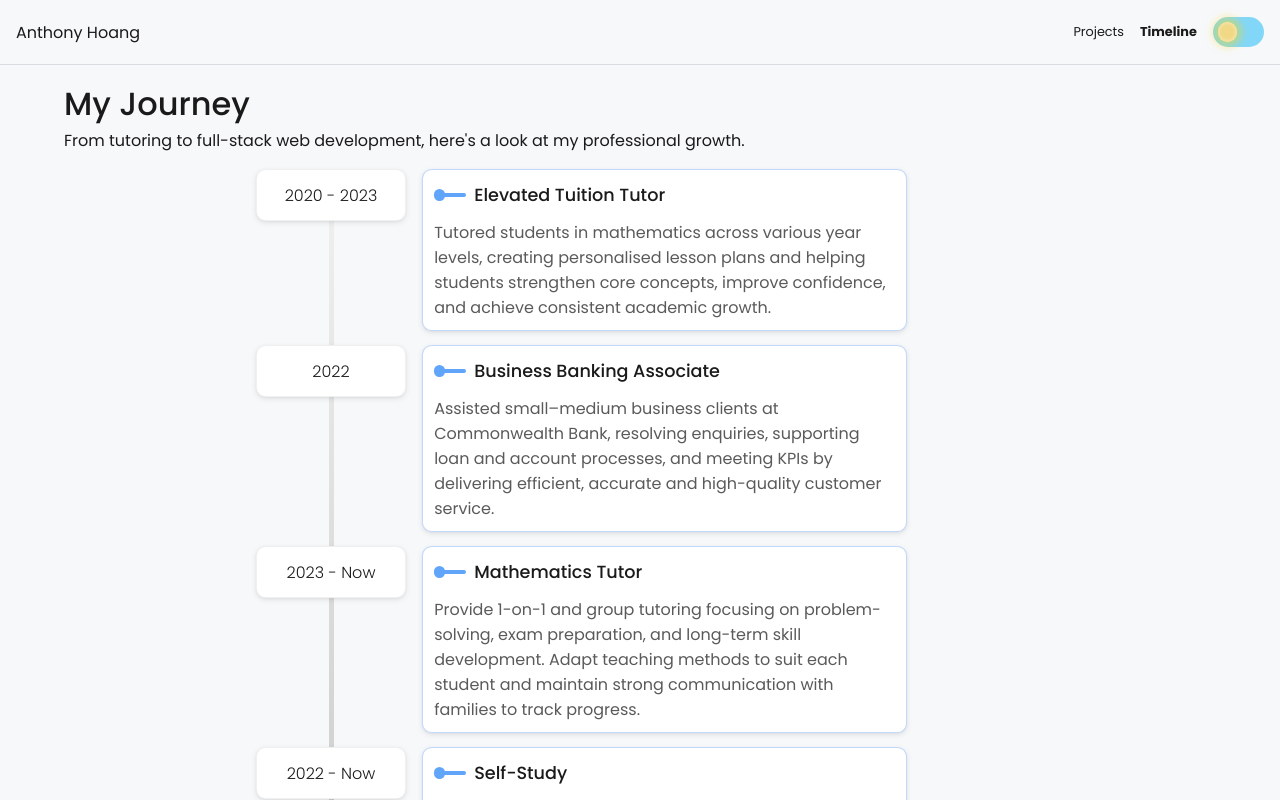
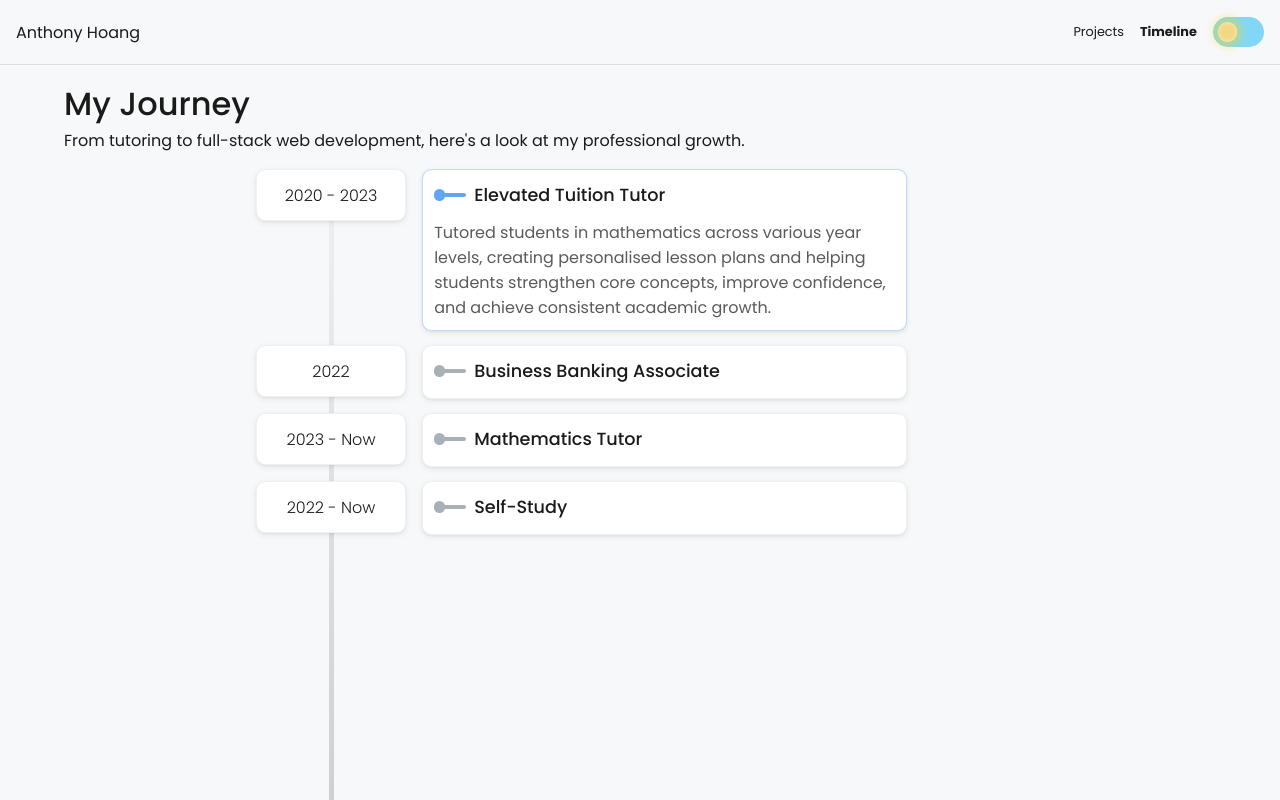
Before and after one commit to AntH117/anthonyhoang-dev, a React (Create React App) app: page /timeline in a window 1280 px wide. Built offline with nearby package versions, Linux system fonts and the light colour scheme.

Commit message:
Added pop up animations for journey/timeline

```diff
--- a/src/sections/Timeline.js
+++ b/src/sections/Timeline.js
@@ -12,6 +12,7 @@ export default function Timeline() {
 
     function TimelineSegment({date, title, desctiption, icon, delay}) {
         const [expanded, setExpanded] = React.useState(false)
+        const [appear, setAppear] = React.useState(false)
         const descRef = React.useRef(null)
 
         React.useEffect(() => {
@@ -26,17 +27,23 @@ export default function Timeline() {
         React.useEffect(() => {
             setTimeout(() => {
                 setExpanded(true)
+            }, timings.at(-1) + delay)
+        }, [])
+                React.useEffect(() => {
+            setTimeout(() => {
+                setAppear(true)
             }, delay)
         }, [])
 
-        return <div className='segment-body'>
+        return (
+        <div className={`segment-body`}>
             <div className='segment-left'>
-                <div className={`segment-date ${darkMode && 'dark'}`}>
+                <div className={`segment-date ${darkMode && 'dark'} ${appear && 'appear'}`}>
                     {date}
                 </div>
             </div>
-            <div className={`segment-right ${expanded && 'expanded'}`}>
-                <div className='segment-title' onClick={() => setExpanded(!expanded)}>
+            <div className={`segment-right ${expanded && 'expanded'}  ${appear && 'appear'}`}>
+                <div className={`segment-title`} onClick={() => setExpanded(!expanded)}>
                     <div className='anchor-body'>
                         <div className='anchor-circle' style={expanded ? {} : {backgroundColor: '#A9B0B8'}}></div>
                         <div className='anchor-line'  style={expanded ? {} : {backgroundColor: '#A9B0B8'}}></div>
@@ -50,6 +57,7 @@ export default function Timeline() {
                 </div>
             </div>
         </div>
+        )
     }
 
     return <div className={`timeline-outer-body ${darkMode && 'dark'}`}>
--- a/src/styles/Timeline.css
+++ b/src/styles/Timeline.css
@@ -94,6 +94,34 @@
     border: 1px solid rgba(0, 0, 0, 0.06);
     transition: transform 0.2s ease, box-shadow 0.2s ease;
     padding: 0 0.5rem 0 0.5rem;
+    opacity: 0;
+    transform: translateY(2px);
+}
+
+.segment-date.appear {
+    animation: dateAppear 0.5s forwards
+}
+
+@keyframes dateAppear {
+    0% {
+        opacity: 0;
+        transform: translateY(10px);
+    }
+    100% {
+        opacity: 1;
+        transform: translateY(0px);
+    }
+}
+
+@keyframes jobCardAppear {
+    0% {
+        opacity: 0;
+        transform: translateX(50px);
+    }
+    100% {
+        opacity: 1;
+        transform: translateX(0px);
+    }
 }
 
 .segment-right {
@@ -109,6 +137,11 @@
     border: 1px solid rgba(0, 0, 0, 0.06);
     transition: transform 0.2s ease, box-shadow 0.2s ease;
     padding: 0 0.7rem 0 0.7rem;
+    opacity: 0;
+}
+
+.segment-right.appear {
+    animation: jobCardAppear 0.5s forwards 0.5s;
 }
 
 .segment-right:hover {
```
